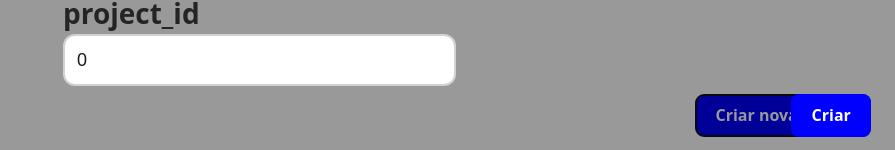
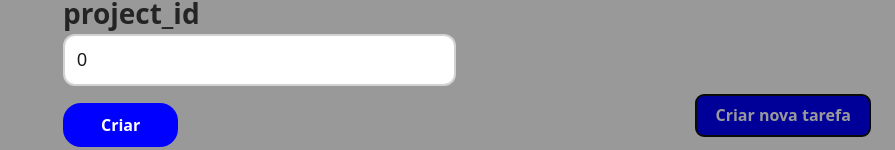
Before and after one commit to NanSP/TaskManagerProject, a React app in the folder frontend/: page / in a window 1280 px wide. Both pictures are taken after a click on the button "Criar nova tarefa". Shown: the part 647-797 px from the top of the page, without its empty margins (385-1280 px from the left). Built offline with nearby package versions, Linux system fonts and the light colour scheme; no server answers; the HTML template or start-up script is replaced by a standard one.

Commit message:
fix post, frontend css

```diff
--- a/frontend/src/components/card/create-modal/create-modal.tsx
+++ b/frontend/src/components/card/create-modal/create-modal.tsx
@@ -31,7 +31,7 @@ export function CreateModal() {
     const [titulo, setTitulo] = useState("");
     const [descricao, setDescricao] = useState("");
     const [concluido, setConcluido] = useState(false);
-    const [projectId, setProjectId] = useState(0);
+    const [project_id, setProjectId] = useState(0);
     const { mutate }= useTaskDataMutate();
 
     const submit = () => {
@@ -39,7 +39,7 @@ export function CreateModal() {
             titulo,
             descricao,
             concluido,
-            projectId
+            project_id
         }
         mutate(taskData)
     }
@@ -52,9 +52,9 @@ export function CreateModal() {
                     <Input label="titulo" value={titulo} updateValue={setTitulo}></Input>
                     <Input label="descricao" value={descricao} updateValue={setDescricao}></Input>
                     <Input label="concluido" value={concluido} updateValue={setConcluido}></Input>
-                    <Input label="project_id" value={projectId} updateValue={setProjectId}></Input>
+                    <Input label="project_id" value={project_id} updateValue={setProjectId}></Input>
+                    <button onClick={submit} className="btn-secondary">Criar</button>
                 </form>
-                <button onClick={submit} className="btn-secondary">Criar</button>
             </div>
         </div>
     )
--- a/frontend/src/components/card/create-modal/modal.css
+++ b/frontend/src/components/card/create-modal/modal.css
@@ -54,12 +54,12 @@
     font-size: 28px;
 }
 
-.modal-overlay .modal-body .input-container .btn-secondary{
+.modal-overlay .modal-body .btn-secondary{
     position: initial;
     border-radius: 18px;
-    width: 100%;
-    margin-top: 25px;
-    padding: 20px;
+    width: 30%;
+    margin-top: 5px;
+    padding: 10px;
 }
 
 .modal-overlay .modal-body .btn-secondary:hover{
--- a/frontend/src/interface/TaskData.ts
+++ b/frontend/src/interface/TaskData.ts
@@ -3,5 +3,5 @@ export interface TaskData {
     titulo: string;
     descricao: string;
     concluido: boolean;
-    projectId: number;
+    project_id: number;
 }
```
